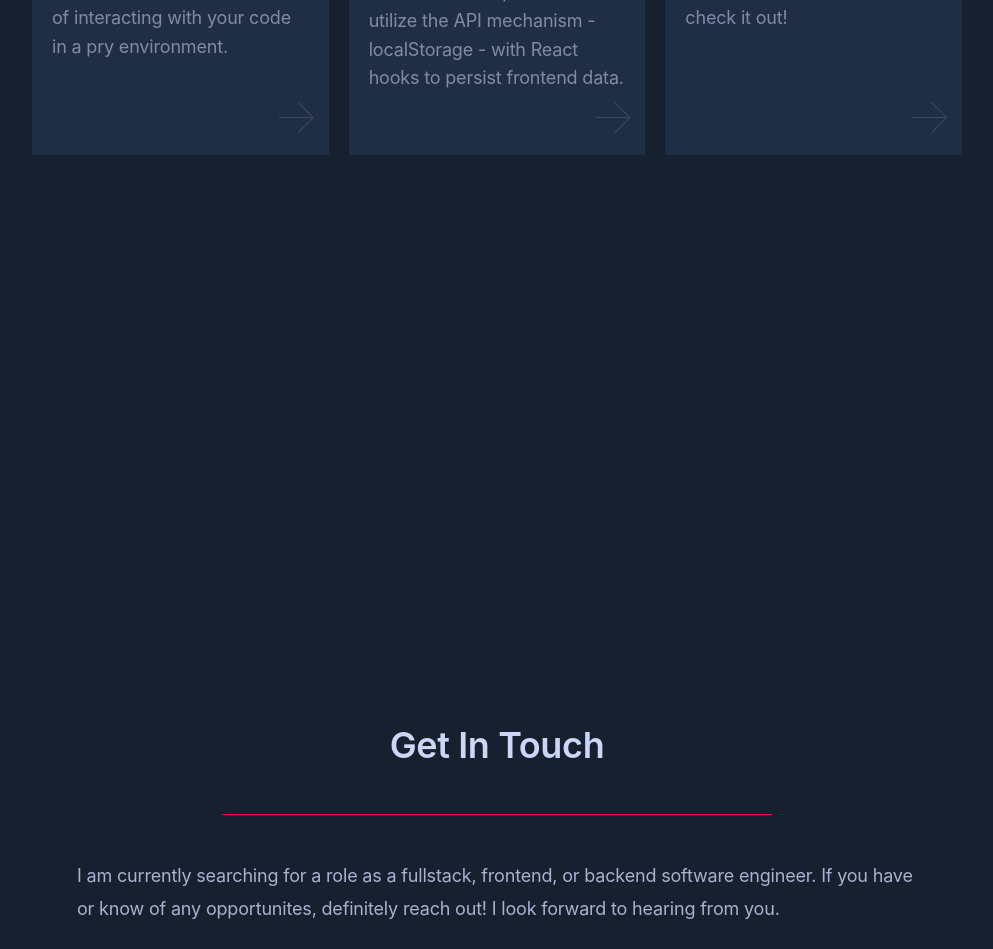
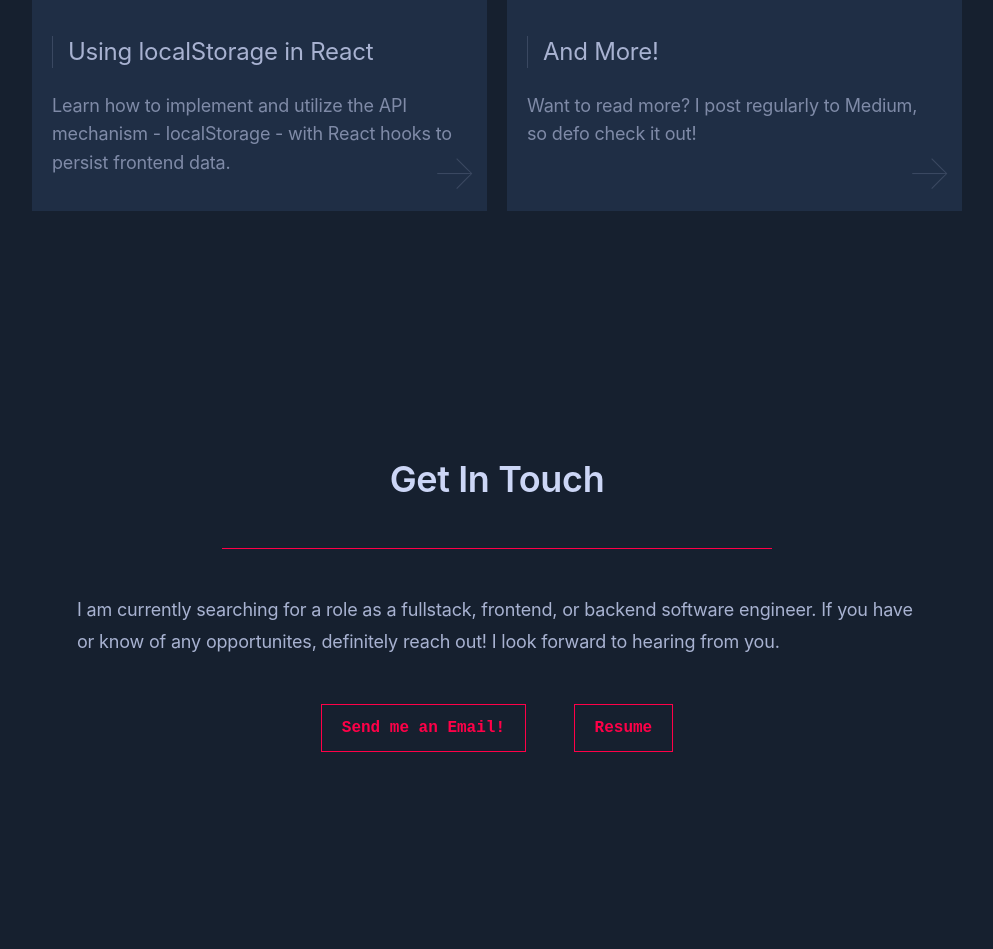
Before and after one commit to kaitlyngreve/my-portfolio-site, a React (Create React App) app: page / in a window 1280 px wide. Shown: the part 5071-6020 px from the top of the page, without its empty margins (143-1136 px from the left). Built offline with nearby package versions, Linux system fonts and the light colour scheme; a web font is replaced by a local one.

Commit message:
minor changes

```diff
--- a/src/Contact.js
+++ b/src/Contact.js
@@ -9,6 +9,7 @@
                 <p className="contact-content">I am currently searching for a role as a fullstack, frontend, or backend software engineer.
                     If you have or know of any opportunites, definitely reach out! I look forward to hearing from you.
                 </p>
+                <div className="contact-button-container">
                     <a className="CTA-button contact-button" href='https://mail.google.com/mail/u/0/?tab=rm&ogbl#inbox?compose=CllgCJZczqwnTflPGSbRGLHdVJQzRlXxqcBwJxgrRHTsGDgxsWMkxMMNWkNCVVrLSdsjTcJVvSV' target='_blank' rel="noreferrer">
                         Send me an Email!
                     </a>
@@ -16,6 +17,7 @@
                         Resume
                     </a>
                 </div>
+            </div>
         </>
     )
 }
--- a/src/index.css
+++ b/src/index.css
@@ -321,8 +321,8 @@
 
 .blog-grid-wrapper {
   display: grid;
-  grid-template-columns: 1fr 1fr 1fr;
-  grid-template-rows: 1fr 1fr 1fr;
+  grid-template-columns: 1fr 1fr;
+  grid-template-rows: 1fr 1fr;
   grid-row-gap: 20px;
   grid-column-gap: 20px;
   justify-content: center;
@@ -350,6 +350,12 @@
   margin: 45px 45px;
 }
 
+.contact-button-container {
+  display: flex;
+  width: 400px;
+  margin: 0 auto;
+}
+
 .contact-button {
   margin: 0 auto;
 }
```
Lines whose indentation alone changed are shown as unchanged.
